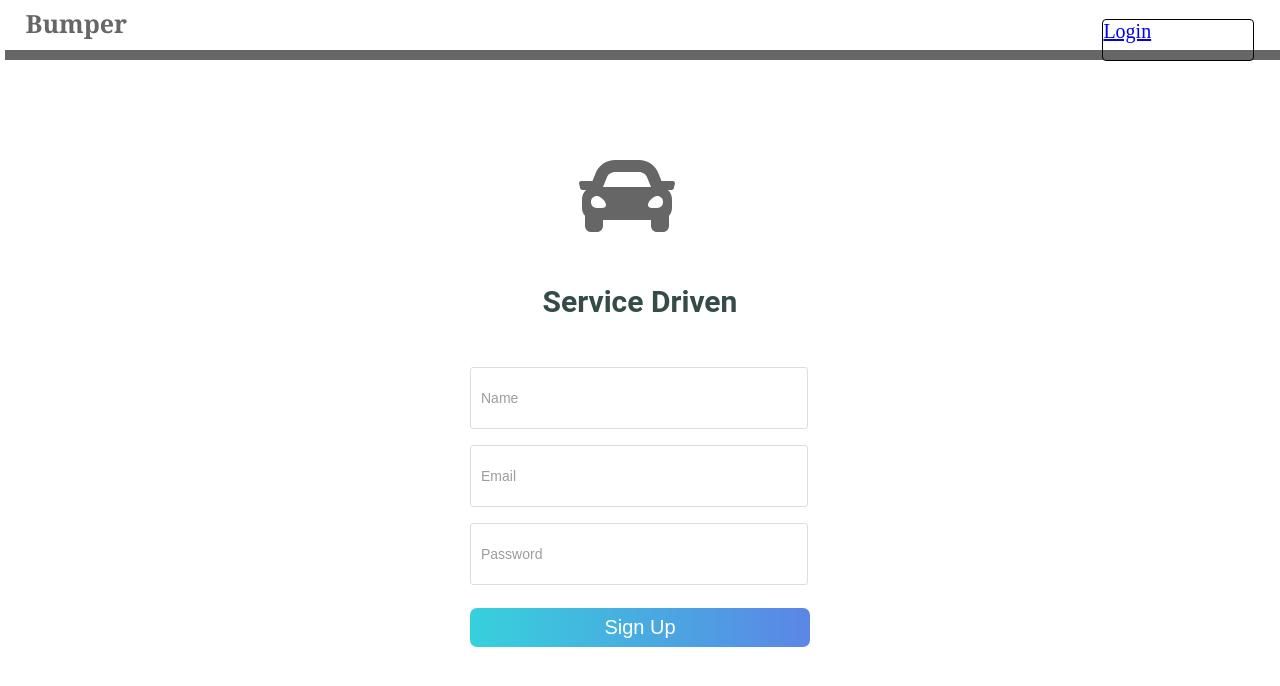
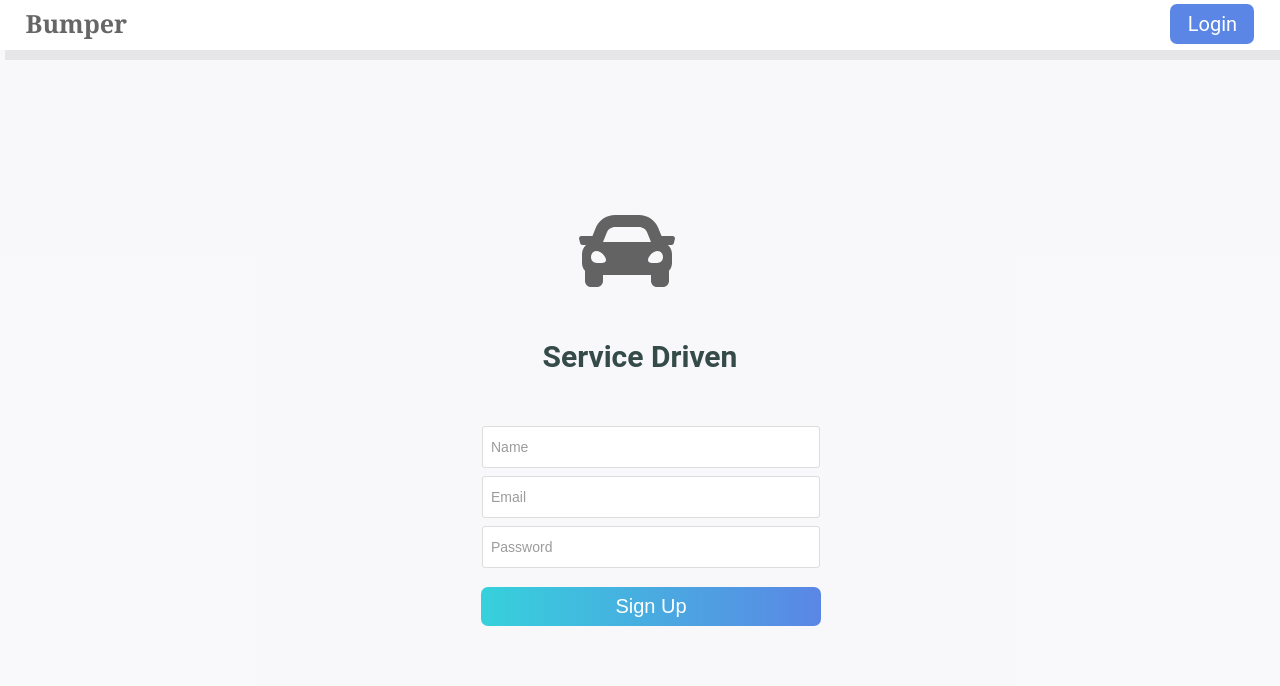
Before and after one commit to Akhtam/bumper, a React (Create React App) app in the folder frontend/: page /#/ownersignup in a window 1280 px wide. Shown: the top 686 px of the page. Built offline with nearby package versions, Linux system fonts and the light colour scheme.

Commit message:
add styling to registration form

```diff
--- a/frontend/src/components/navbar/Navbar.scss
+++ b/frontend/src/components/navbar/Navbar.scss
@@ -30,12 +30,32 @@
 }
 
 .login-button {
-  border: 1px solid black;
-  border-radius: 4px;
-  height: 40px;
-  width: 150px;
-  font-family: ArquitectaHeavy;
+  // border: 1px solid black;
+  // border-radius: 4px;
+  // height: 40px;
+  // width: 150px;
+  // font-family: ArquitectaHeavy;
+  // font-size: 20px;
+  width: 68px;
+  padding: 8px;
+  border-radius: 7px;
+  border: none;
+  outline: none;
   font-size: 20px;
+  cursor: pointer;
+  margin-bottom: 32px;
+  color: white;
+  display: flex;
+  justify-content: center;
+  align-items: center;
+
+  background-color: #5b86e5;
+}
+
+.login-button a {
+  text-decoration: none;
+  font-family: "Roboto", sans-serif;
+  color: white;
 }
 
 .dropdown {
--- a/frontend/src/components/session/ProviderSignupForm.js
+++ b/frontend/src/components/session/ProviderSignupForm.js
@@ -158,22 +158,29 @@ class ProviderSignupForm extends Component {
           </div>
           <br />
           <div className="form-times">
+            <div className="form-time-child">
+              Open:
               <input
                 type="time"
                 value={this.state.startTime}
                 onChange={this.update("startTime")}
               />
-			<br />
+            </div>
+            <div className="form-time-child">
+              Close:
               <input
                 type="time"
                 value={this.state.endTime}
                 onChange={this.update("endTime")}
               />
             </div>
+          </div>
 
           <br />
 
-          <button onClick={this.handleSubmit}>Create business</button>
+          <button className="form-button button" onClick={this.handleSubmit}>
+            Create business
+          </button>
           {this.renderErrors()}
         </div>
       </div>
--- a/frontend/src/components/session/login.scss
+++ b/frontend/src/components/session/login.scss
@@ -7,10 +7,12 @@
 	background-position: center;
 	position: relative;
 	z-index: 1;
+	background-color: rgba(248, 247, 250, 0.884);
 
 	.login-box {
 		width: 500px;
 		margin-top: 3%;
+		margin: auto;
 
 		.top-box {
 			padding: 60px 80px;
@@ -21,6 +23,7 @@
 			margin-bottom: 20px;
 			margin-top: 10px;
 			color: #344b47;
+
 			font-size: 30px;
 
 			font-family: 'Roboto', sans-serif;
@@ -34,20 +37,20 @@
 
 .textbox {
 	width: 100%;
-	overflow: hidden;
-	padding: 8px 0;
-	margin: 0;
+    padding: 8px 8px;
+    margin: 4px 0px;
+	border-radius: 5px;
 
 	input {
 		height: 40px;
-		outline: none;
 		font-size: 14px;
 		font-weight: 200;
 		float: left;
-		width: 93%;
+		width: 94%;
 		min-width: 160px;
 		border: 1px solid #dddddd;
-		padding: 10px;
+		padding: 0px 8px;
+		margin: 4px;
 		border-radius: 3px;
 
 		&:hover {
@@ -75,8 +78,8 @@
 	cursor: pointer;
 	margin-top: 15px;
 	margin-right: auto;
-	margin-left: auto;
-	margin-bottom: 10px;
+	margin-left: 11px;
+	margin-bottom: 55px;
 	color: white;
 }
 
--- a/frontend/src/components/session/signup.scss
+++ b/frontend/src/components/session/signup.scss
@@ -2,6 +2,22 @@
   display: flex;
   justify-content: center;
   font-family: "Roboto", sans-serif;
+  background-color: rgba(248, 247, 250, 0.884);
+  height: 100%;
+}
+
+input {
+  border: 1px solid #dddddd;
+  font-size: 16px;
+
+  &:hover {
+    border: 0.6px solid rgb(170, 170, 170);
+  }
+
+  &:focus {
+    box-shadow: 0 0 5px rgba(81, 203, 238, 1);
+    border: 1px solid rgba(81, 203, 238, 1);
+  }
 }
 
 .head {
@@ -22,15 +38,20 @@
 
 .form-times {
   display: flex;
+  .form-time-child {
     display: flex;
     flex-direction: column;
-  width: 35%;
+    margin-right: 35px;
     input {
       height: 35px;
     }
     input[type="time"] {
       font-size: 16px;
       font-family: "Roboto", sans-serif;
+      padding: 0px 8px;
+      margin: 4px;
+      border-radius: 5px;
+    }
   }
 }
 
```
Also changed, not shown: 1 other file (tests, documents, lock files or other folders). Lines whose indentation alone changed are shown as unchanged.
